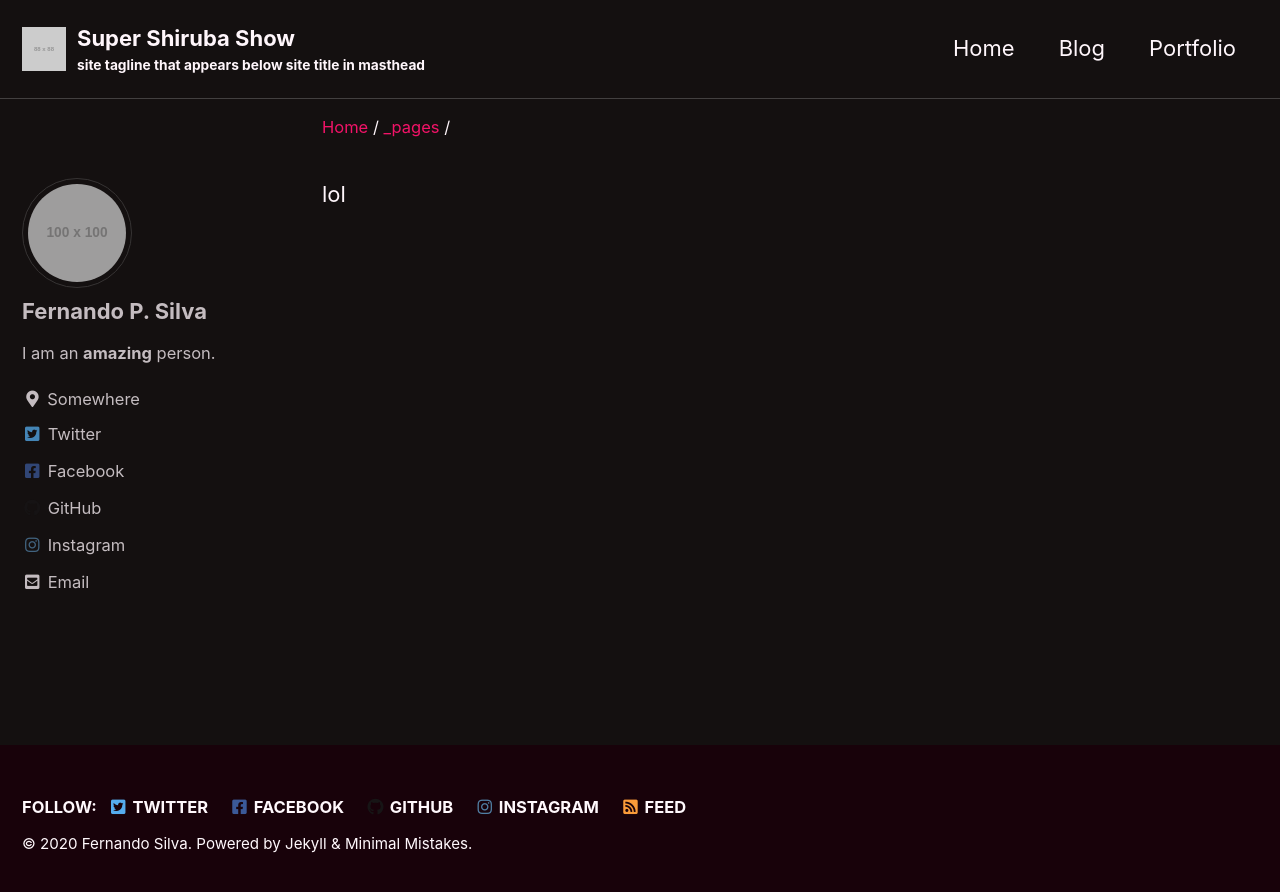
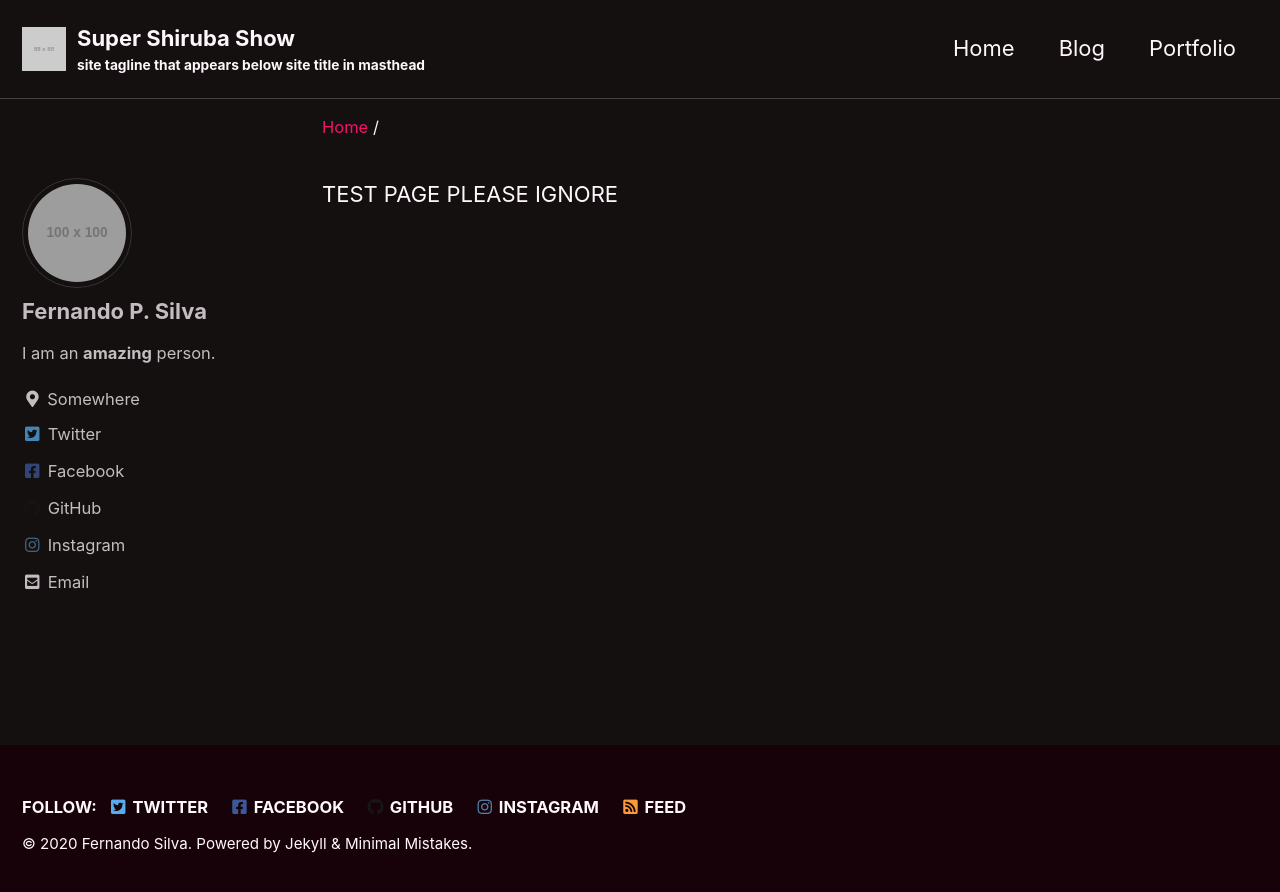
Before and after one commit to fshiruba/ShirubaSite, a Jekyll site: the page built from _pages/test.md, in a window 1280 px wide. Shown: the top 892 px of the page. Built offline with Jekyll 4.4.1, drawn with Linux system fonts in a browser that asks for light colours; cached includes are drawn as plain includes; our own code applies the rules of GitHub Pages for plain Markdown files.

Commit message:
Update test.md

```diff
--- a/_pages/test.md
+++ b/_pages/test.md
@@ -1 +1,5 @@
-lol
+---
+permalink: /about/
+---
+
+TEST PAGE PLEASE IGNORE
```
